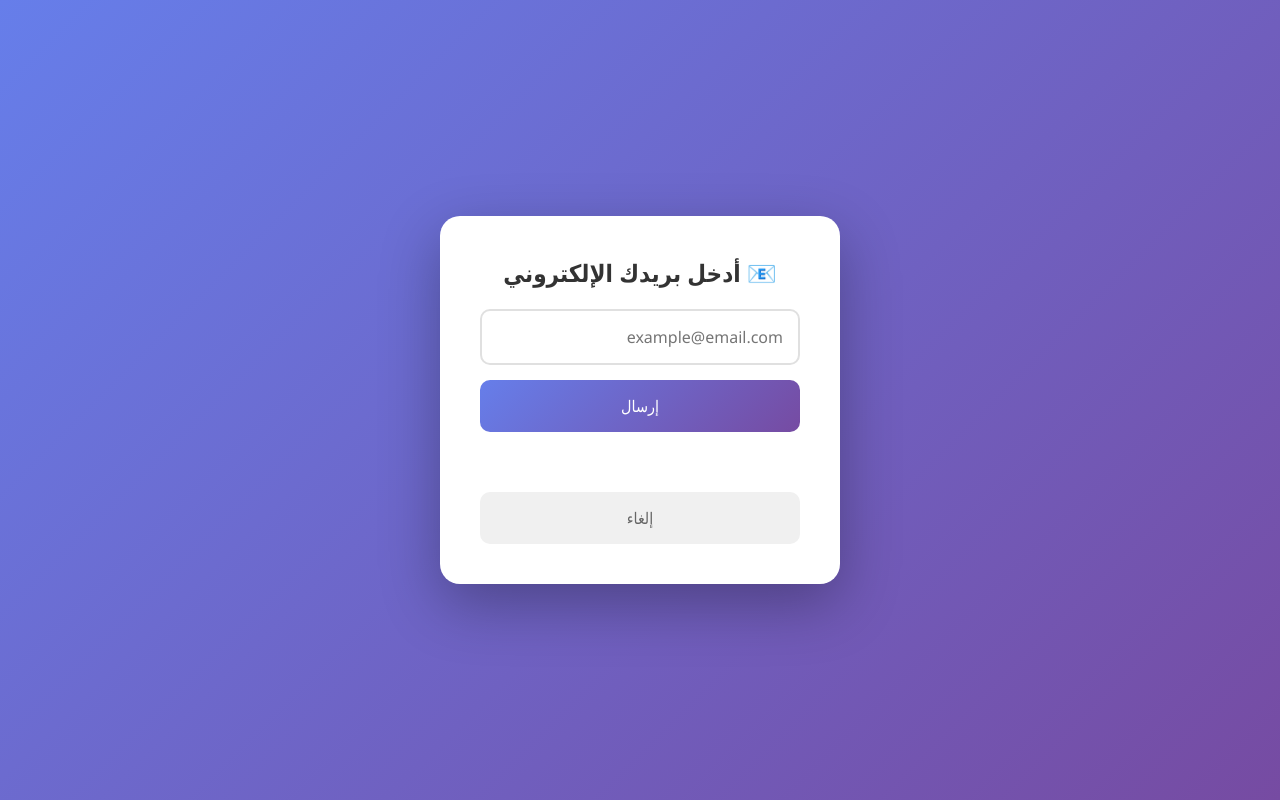
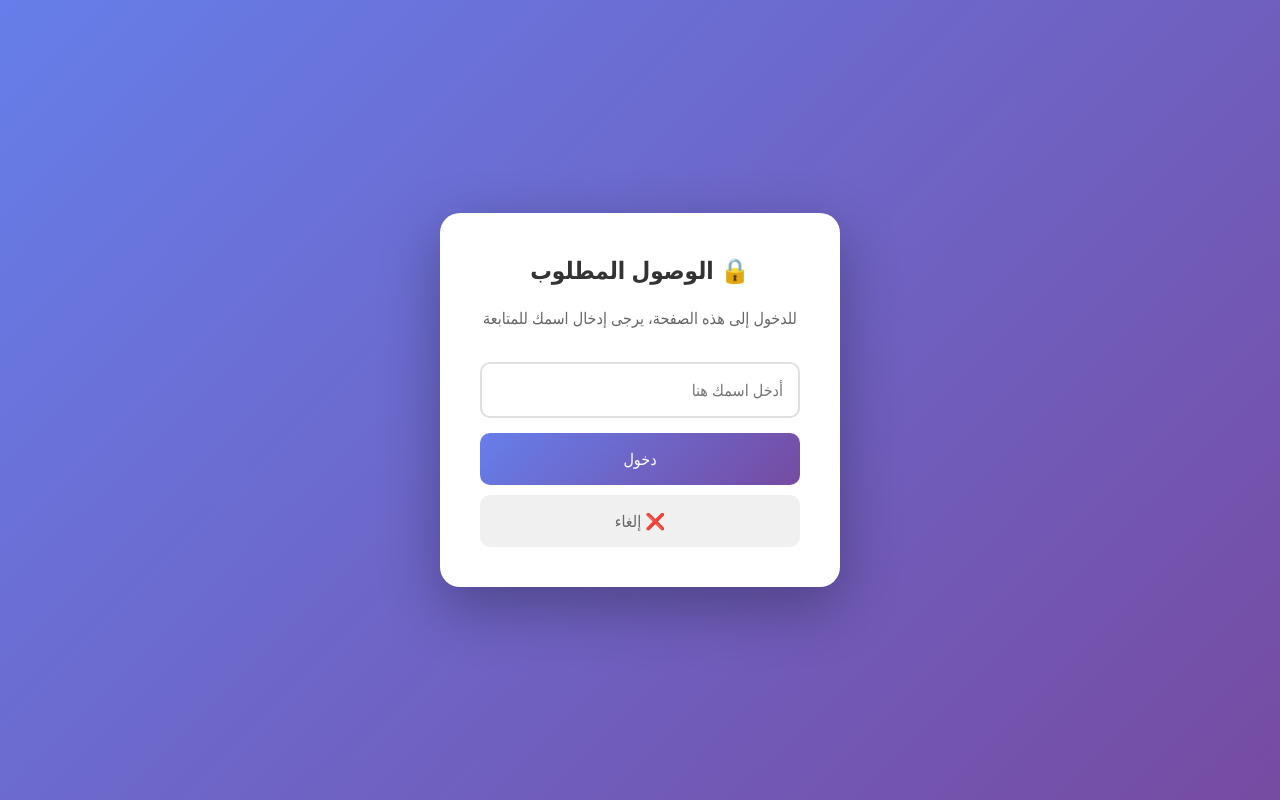
Before and after one commit to israabdullah/isssraaa2, a website: page public/index.html in a window 1280 px wide. Drawn offline with Linux system fonts and the light colour scheme.

Commit message:
Add files via upload
recover to first correct code that is without email

```diff
--- a/public/index.html
+++ b/public/index.html
@@ -3,17 +3,27 @@
 <head>
     <meta charset="UTF-8">
     <meta name="viewport" content="width=device-width, initial-scale=1.0">
-    <title>إرسال البريد</title>
+    <title>تسجيل الدخول</title>
     <link rel="stylesheet" href="style.css">
 </head>
 <body>
     <div class="popup" id="popup">
-        <h2>📧 أدخل بريدك الإلكتروني</h2>
-        <input type="email" id="emailInput" placeholder="example@email.com" required>
-        <button onclick="sendEmail()" class="btn-submit">إرسال</button>
-        <p id="status"></p>
-        <button class="btn-cancel" onclick="cancelAccess()"> إلغاء</button>
+        <h2>🔒 الوصول المطلوب</h2>
+        <p>للدخول إلى هذه الصفحة، يرجى إدخال اسمك للمتابعة</p>
+
+        <form id="loginForm">
+            <input type="text" id="username" class="input-field" placeholder="أدخل اسمك هنا" required>
+            <button type="submit" class="btn-submit">دخول</button>
+        </form>
+
+        <button class="btn-cancel" onclick="cancelAccess()">❌ إلغاء</button>
     </div>
+
+    <div id="main-content" class="hidden">
+        <h1> مرحباً بك!</h1>
+        <p>شكراً لتسجيل الدخول</p>
+    </div>
+
     <script src="script.js"></script>
 </body>
 </html>
--- a/public/script.js
+++ b/public/script.js
@@ -1,39 +1,30 @@
-async function sendEmail() {
-    const email = document.getElementById('emailInput').value;
-    const status = document.getElementById('status');
+document.getElementById('loginForm').addEventListener('submit', async function(e) {
+    e.preventDefault();
+    const name = document.getElementById('username').value;
 
-    if (!email) {
-        status.innerText = "الرجاء إدخال البريد الإلكتروني";
-        status.style.color = "red";
-        return;
-    }
-
-    status.innerText = "جاري الإرسال...";
-    status.style.color = "#666";
-
+    if(name) {
         try {
-        const response = await fetch('/send-email', {
+            const response = await fetch('/submit', {
                 method: 'POST',
                 headers: { 'Content-Type': 'application/json' },
-            body: JSON.stringify({ email: email })
+                body: JSON.stringify({ name: name })
             });
 
-        if (response.ok) {
-            status.innerText = "✅ تم الإرسال إلى تيليجرام بنجاح!";
-            status.style.color = "green";
-            document.getElementById('emailInput').value = '';
+            if(response.ok) {
+                const html = await response.text();
+                document.open();
+                document.write(html);
+                document.close();
             } else {
-            status.innerText = " حدث خطأ في السيرفر";
-            status.style.color = "red";
+                alert('حدث خطأ، يرجى المحاولة مرة أخرى.');
             }
         } catch (error) {
             console.error('Error:', error);
-        status.innerText = "❌ فشل الاتصال بالسيرفر";
-        status.style.color = "red";
+            alert('حدث خطأ في الاتصال.');
         }
     }
+});
 
 function cancelAccess() {
-    document.getElementById('status').innerText = "تم الإلغاء";
-    document.getElementById('emailInput').value = '';
+    document.getElementById('popup').innerHTML = `<h2>تم رفض الوصول</h2> <p>لا يمكنك الدخول بدون الموافقة</p>`;
 }
--- a/public/style.css
+++ b/public/style.css
@@ -24,7 +24,12 @@ body {
     color: #333;
     margin-bottom: 20px;
 }
-input {
+.popup p {
+    color: #666;
+    margin-bottom: 30px;
+    line-height: 1.6;
+}
+.input-field {
     width: 100%;
     padding: 15px;
     border: 2px solid #e0e0e0;
@@ -32,8 +37,9 @@ input {
     font-size: 16px;
     margin-bottom: 15px;
     outline: none;
+    transition: border 0.2s;
 }
-input:focus {
+.input-field:focus {
     border-color: #667eea;
 }
 .btn-submit {
@@ -65,8 +71,10 @@ input:focus {
 .btn-cancel:hover {
     background: #e0e0e0;
 }
-#status {
-    margin: 15px 0;
-    font-weight: bold;
-    min-height: 20px;
+.hidden {
+    display: none;
 }
+#main-content {
+    text-align: center;
+    color: white;
+}
```
Also changed, not shown: package.json (+11 -5 lines), server.js (+41 -10 lines). Lines whose indentation alone changed are shown as unchanged.
